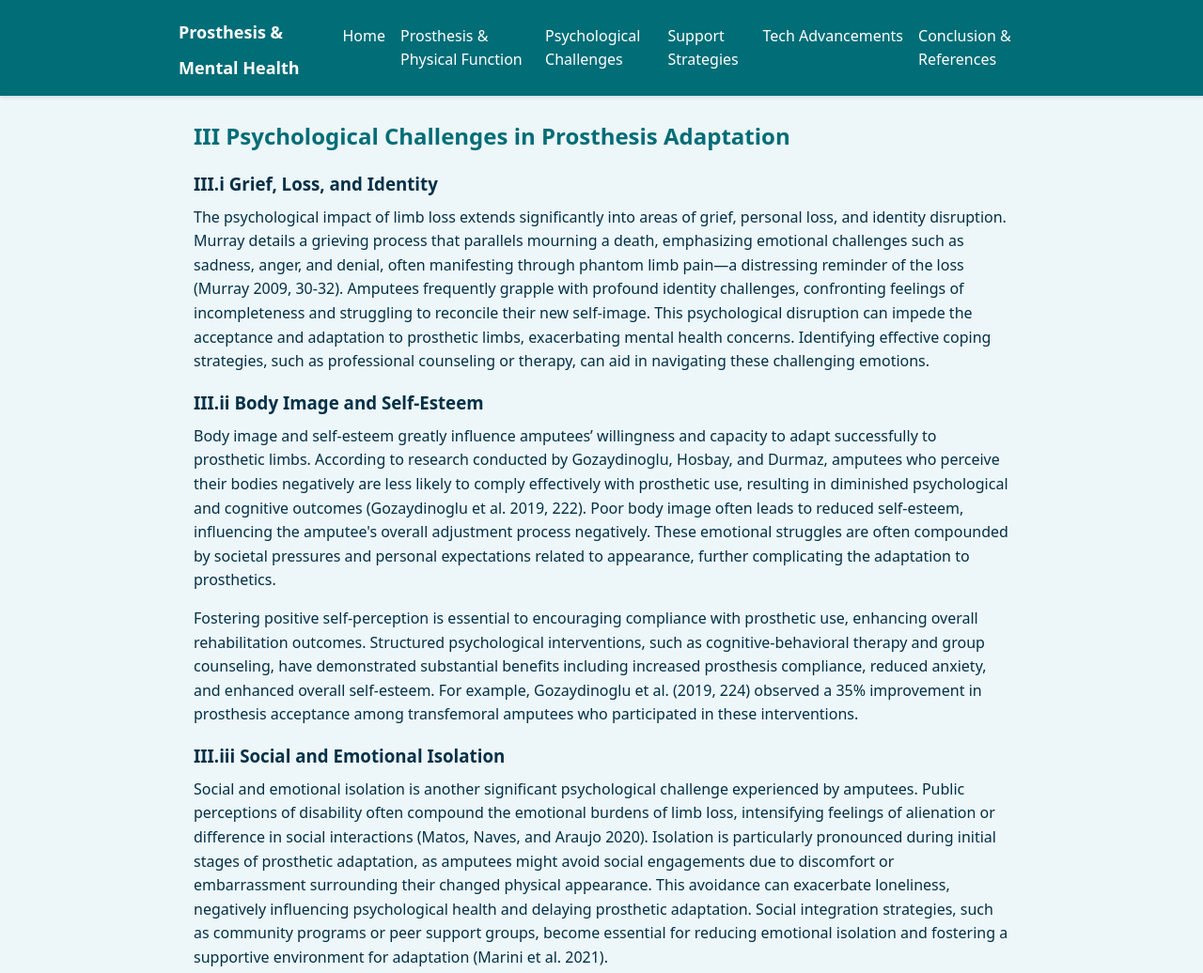
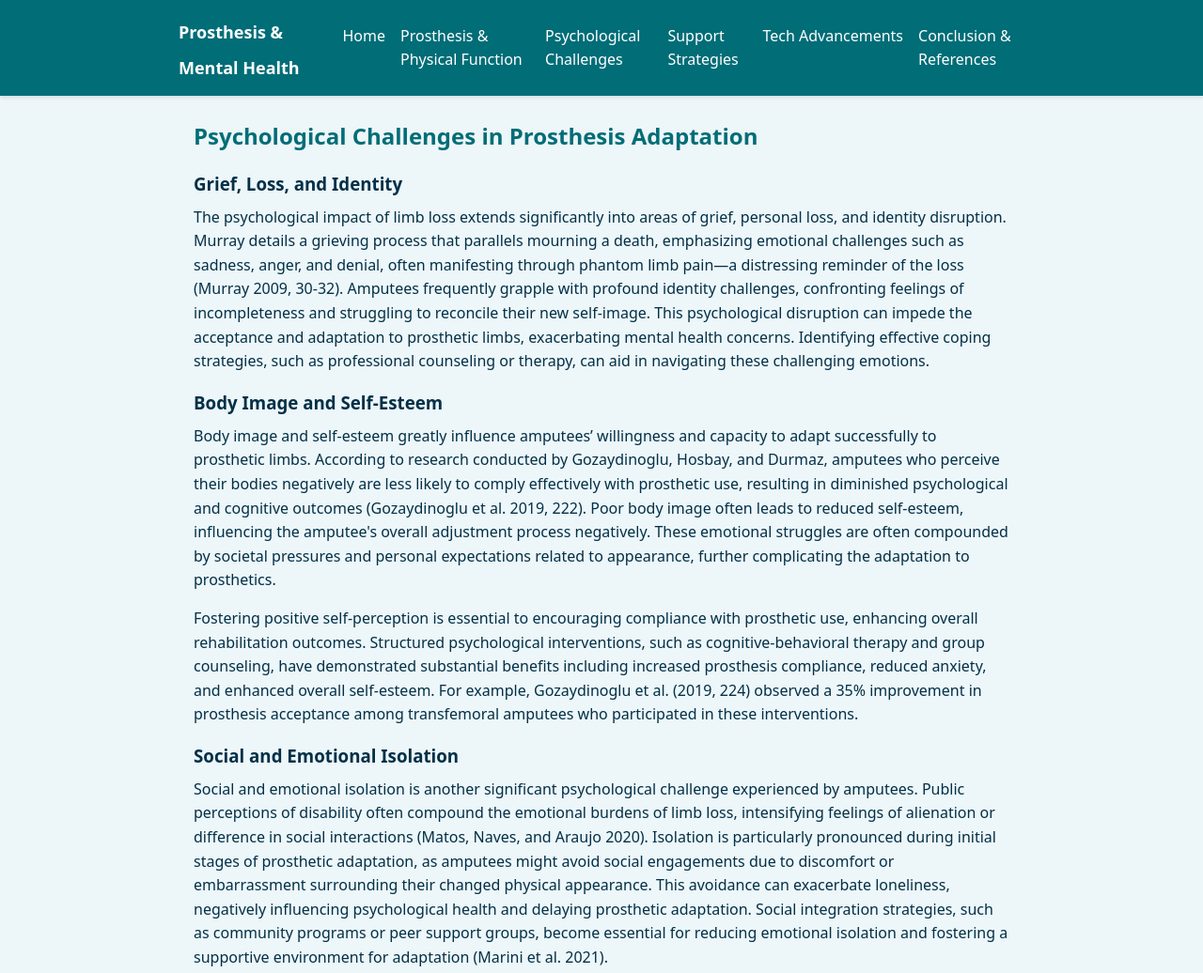
Before and after one commit to prosthesismental/prosthesismental.github.io, a plain HTML site: page psychological.html in a window 1280 px wide. Shown: the top 1036 px of the page at 94% size. Drawn offline with Linux system fonts and the light colour scheme.

Commit message:
Update psychological.html

```diff
--- a/psychological.html
+++ b/psychological.html
@@ -27,16 +27,16 @@
 <main>
 
 <section>
-  <h2>III Psychological Challenges in Prosthesis Adaptation</h2>
+  <h2>Psychological Challenges in Prosthesis Adaptation</h2>
 
-  <h3>III.i Grief, Loss, and Identity</h3>
+  <h3>Grief, Loss, and Identity</h3>
   <p>The psychological impact of limb loss extends significantly into areas of grief, personal loss, and identity disruption. Murray details a grieving process that parallels mourning a death, emphasizing emotional challenges such as sadness, anger, and denial, often manifesting through phantom limb pain—a distressing reminder of the loss (Murray 2009, 30-32). Amputees frequently grapple with profound identity challenges, confronting feelings of incompleteness and struggling to reconcile their new self-image. This psychological disruption can impede the acceptance and adaptation to prosthetic limbs, exacerbating mental health concerns. Identifying effective coping strategies, such as professional counseling or therapy, can aid in navigating these challenging emotions.</p>
 
-  <h3>III.ii Body Image and Self-Esteem</h3>
+  <h3>Body Image and Self-Esteem</h3>
   <p>Body image and self-esteem greatly influence amputees’ willingness and capacity to adapt successfully to prosthetic limbs. According to research conducted by Gozaydinoglu, Hosbay, and Durmaz, amputees who perceive their bodies negatively are less likely to comply effectively with prosthetic use, resulting in diminished psychological and cognitive outcomes (Gozaydinoglu et al. 2019, 222). Poor body image often leads to reduced self-esteem, influencing the amputee's overall adjustment process negatively. These emotional struggles are often compounded by societal pressures and personal expectations related to appearance, further complicating the adaptation to prosthetics.</p>
   <p>Fostering positive self-perception is essential to encouraging compliance with prosthetic use, enhancing overall rehabilitation outcomes. Structured psychological interventions, such as cognitive-behavioral therapy and group counseling, have demonstrated substantial benefits including increased prosthesis compliance, reduced anxiety, and enhanced overall self-esteem. For example, Gozaydinoglu et al. (2019, 224) observed a 35% improvement in prosthesis acceptance among transfemoral amputees who participated in these interventions.</p>
 
-  <h3>III.iii Social and Emotional Isolation</h3>
+  <h3>Social and Emotional Isolation</h3>
   <p>Social and emotional isolation is another significant psychological challenge experienced by amputees. Public perceptions of disability often compound the emotional burdens of limb loss, intensifying feelings of alienation or difference in social interactions (Matos, Naves, and Araujo 2020). Isolation is particularly pronounced during initial stages of prosthetic adaptation, as amputees might avoid social engagements due to discomfort or embarrassment surrounding their changed physical appearance. This avoidance can exacerbate loneliness, negatively influencing psychological health and delaying prosthetic adaptation. Social integration strategies, such as community programs or peer support groups, become essential for reducing emotional isolation and fostering a supportive environment for adaptation (Marini et al. 2021).</p>
   <p><a class="button" href="support.html">Support Systems &rarr;</a></p>
 </section>
```
